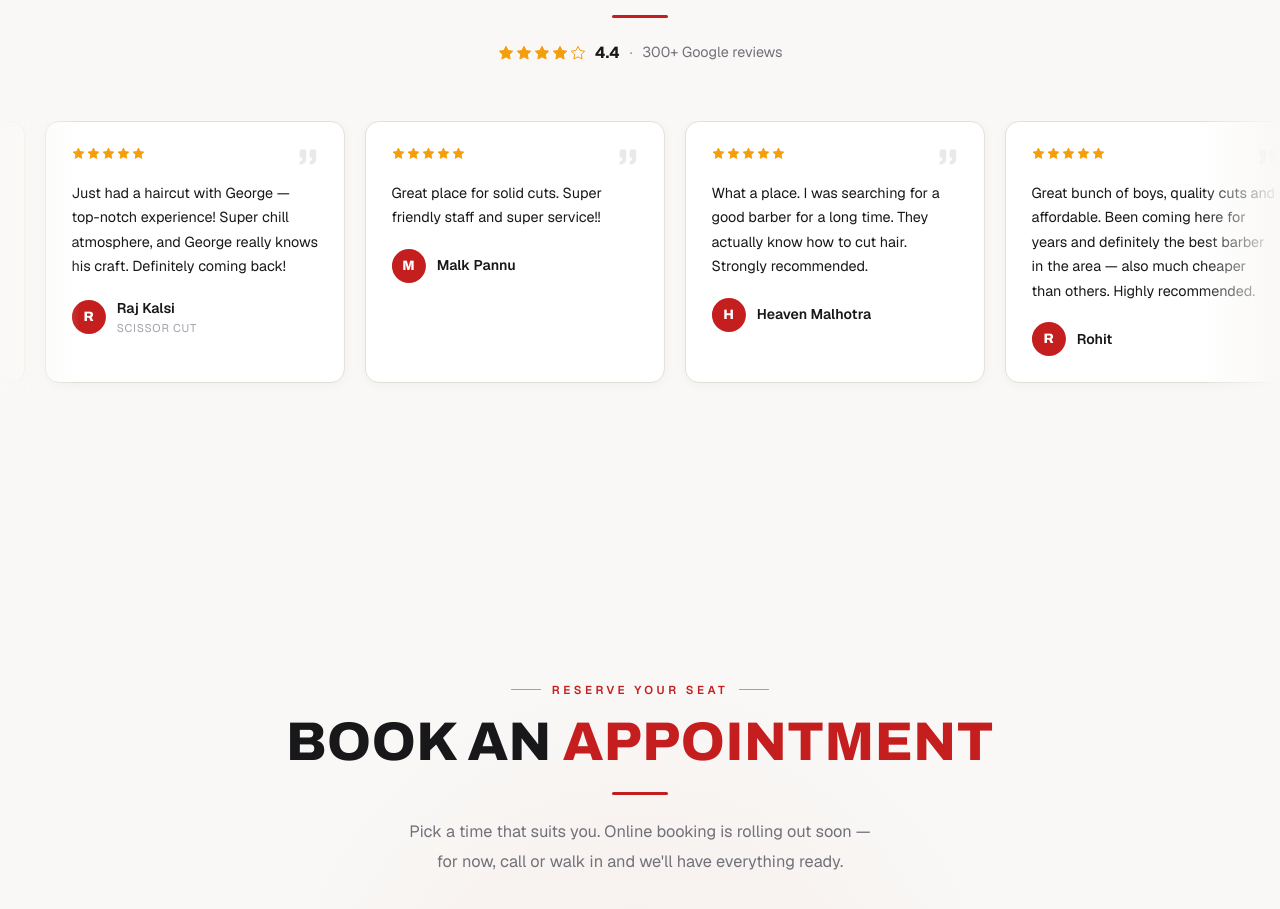
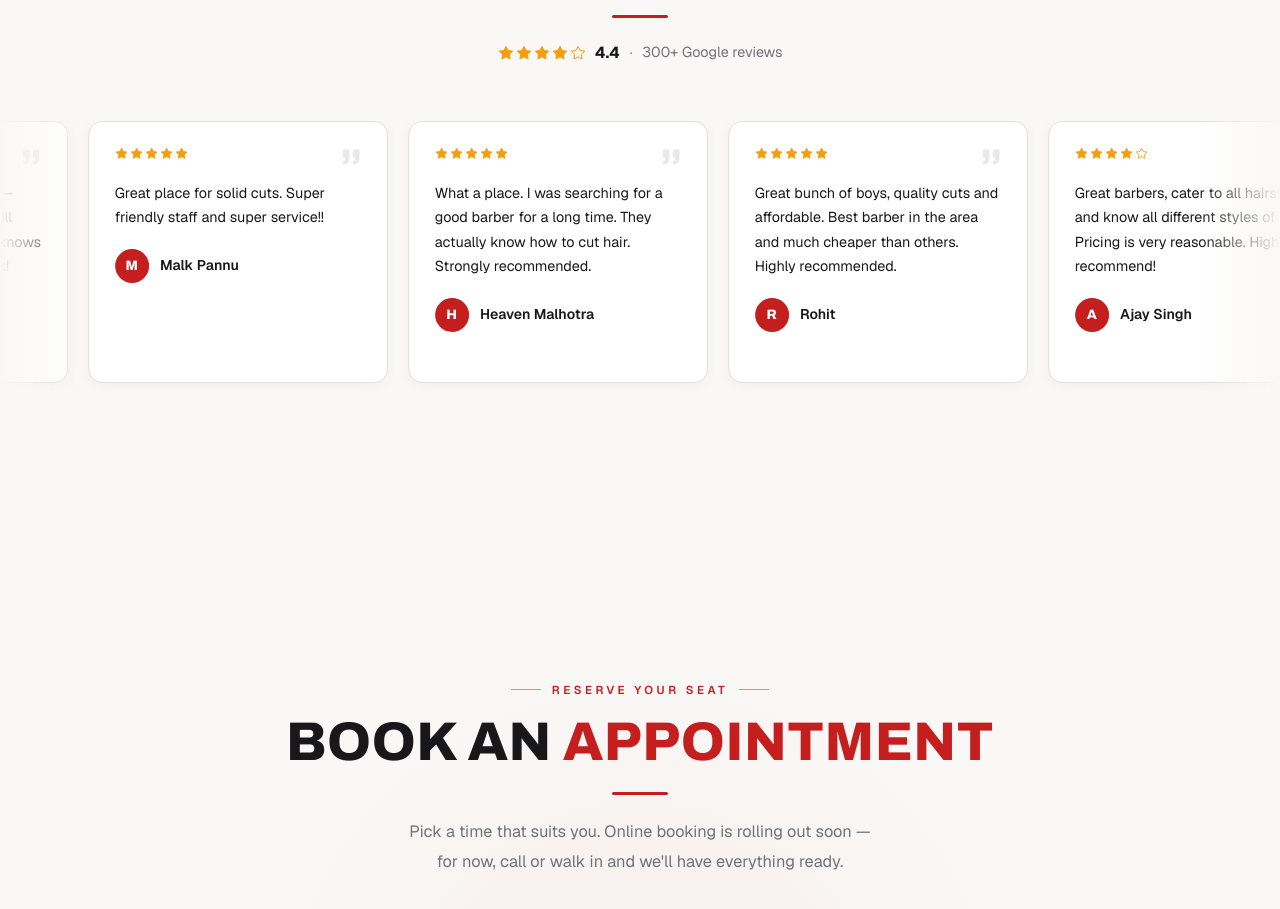
Before and after one commit to Harish3741/desi-cutz-glenwood, a Next.js app: page / in a window 1280 px wide. Shown: the part 2920-3829 px from the top of the page. Built offline with nearby package versions, Linux system fonts and the light colour scheme.

Commit message:
Add 5 more real Google reviews, 2 marked 4-star for authenticity
Brings total to 10 review cards in the marquee. Ajay Singh and Vijyant
Kataria set to 4★ to reflect the real 4.4 average rating.

https://claude.ai/code/session_01LacLR1dehmQeByxPJwAqeo

```diff
--- a/components/Reviews.tsx
+++ b/components/Reviews.tsx
@@ -1,9 +1,14 @@
 const reviews = [
-  { name: "Mike Smith",      rating: 5, text: "Coming here for the last 2 years — always the best haircuts, never disappointed.", service: "Children's cuts · Scissor cut · Beard trim" },
-  { name: "Raj Kalsi",       rating: 5, text: "Just had a haircut with George — top-notch experience! Super chill atmosphere, and George really knows his craft. Definitely coming back!", service: "Scissor cut" },
-  { name: "Malk Pannu",      rating: 5, text: "Great place for solid cuts. Super friendly staff and super service!!", service: "" },
-  { name: "Heaven Malhotra", rating: 5, text: "What a place. I was searching for a good barber for a long time. They actually know how to cut hair. Strongly recommended.", service: "" },
-  { name: "Rohit",           rating: 5, text: "Great bunch of boys, quality cuts and affordable. Been coming here for years and definitely the best barber in the area — also much cheaper than others. Highly recommended.", service: "" },
+  { name: "Mike Smith",       rating: 5, text: "Coming here for the last 2 years — always the best haircuts, never disappointed.", service: "Children's cuts · Scissor cut · Beard trim" },
+  { name: "Raj Kalsi",        rating: 5, text: "Just had a haircut with George — top-notch experience! Super chill atmosphere, and George really knows his craft. Definitely coming back!", service: "Scissor cut" },
+  { name: "Malk Pannu",       rating: 5, text: "Great place for solid cuts. Super friendly staff and super service!!", service: "" },
+  { name: "Heaven Malhotra",  rating: 5, text: "What a place. I was searching for a good barber for a long time. They actually know how to cut hair. Strongly recommended.", service: "" },
+  { name: "Rohit",            rating: 5, text: "Great bunch of boys, quality cuts and affordable. Best barber in the area and much cheaper than others. Highly recommended.", service: "" },
+  { name: "Ajay Singh",       rating: 4, text: "Great barbers, cater to all hairstyles and know all different styles of cuts. Pricing is very reasonable. Highly recommend!", service: "" },
+  { name: "Harry Sira",       rating: 5, text: "Been coming here since moving to Sydney. Had cuts from every barber here and the quality is always the same — great service, great vibes, great banter. Thanks boys!", service: "" },
+  { name: "Chaitanya Garg",   rating: 5, text: "One stop shop for amazing haircuts. Been coming here 4 years, no complaints. All the boys are hard-working and understanding. Best barber in Sydney!", service: "" },
+  { name: "Gurushekh Milan",  rating: 5, text: "Akash did a great job on the skin fade and neatly styled my hair to my liking. Shop was clean and neatly kept. Great experience.", service: "Skin Fade" },
+  { name: "Vijyant Kataria",  rating: 4, text: "Warm welcome and excellent service from the staff. Friendly and professional — extra careful and helpful with our special needs child's haircut.", service: "" },
 ];
 
 function Stars({ rating }: { rating: number }) {
```
